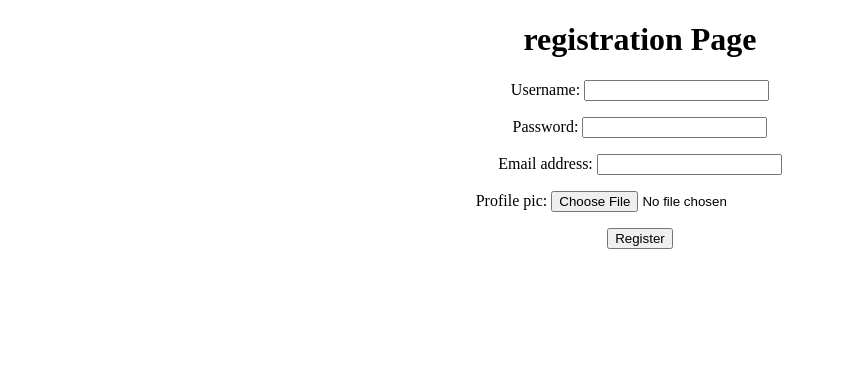
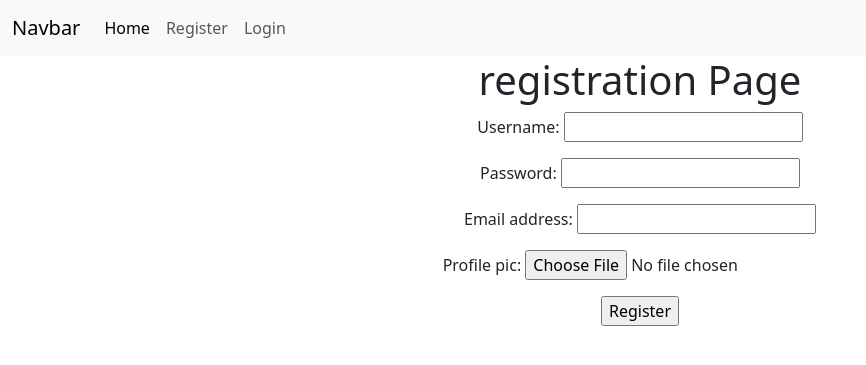
Before and after one commit to likith1003/User_Registration_E2, a Django app: page /register in a window 1280 px wide. Shown: the top 365 px of the page, without its empty margins (0-866 px from the left). Run offline with Django 5.2, Linux system fonts and the light colour scheme.

Commit message:
Add files via upload

```diff
--- a/project/app/views.py
+++ b/project/app/views.py
@@ -1,9 +1,40 @@
-from django.shortcuts import render
+from django.shortcuts import render, HttpResponse
 from app.forms import *
+from django.core.mail import send_mail
 # Create your views here.
 
 def register(request):
     UFO = UserForm()
     PFO = ProfileForm()
     d = {'UFO':UFO, 'PFO':PFO}
+    if request.method == 'POST' and request.FILES:
+        UFDO = UserForm(request.POST)
+        PFDO = ProfileForm(request.POST, request.FILES)
+        if UFDO.is_valid():
+            MUFDO = UFDO.save(commit=False)
+            pw = UFDO.cleaned_data['password']
+            MUFDO.set_password(pw)
+            MUFDO.save()
+            MPFDO = PFDO.save(commit=False)
+            MPFDO.username=MUFDO
+            MPFDO.save()
+            message=f'Hello {UFDO.cleaned_data["username"]} you r registration is successfull'
+            send_mail(
+                'Registration Successfull',
+                message,
+                'likith.qsp@gmail.com',
+                [UFDO.cleaned_data['email']],
+                fail_silently=False,
+            )
+            return render(request, 'login.html')
+        return HttpResponse('Invalid Details')
+
     return render(request,'register.html', d)
+
+
+def user_login(request):
+    return render(request, 'login.html')
+
+
+def home(request):
+    return render(request, 'home.html')
--- a/project/project/urls.py
+++ b/project/project/urls.py
@@ -22,5 +22,7 @@ from django.conf.urls.static import static
 
 urlpatterns = [
     path('admin/', admin.site.urls),
-    path('register', register, name='register')
+    path('register', register, name='register'),
+    path('', home, name='home'),
+    path('user_login', user_login, name='user_login'),
 ] + static(settings.MEDIA_URL, document_root=settings.MEDIA_ROOT)
--- /dev/null
+++ b/project/templates/base.html
@@ -0,0 +1,39 @@
+<!DOCTYPE html>
+<html lang="en">
+<head>
+    <meta charset="UTF-8">
+    <meta name="viewport" content="width=device-width, initial-scale=1.0">
+    <title>
+    {% block title%}{% endblock %}
+
+    </title>
+    <link href="https://cdn.jsdelivr.net/npm/bootstrap@5.3.3/dist/css/bootstrap.min.css" rel="stylesheet" integrity="sha384-QWTKZyjpPEjISv5WaRU9OFeRpok6YctnYmDr5pNlyT2bRjXh0JMhjY6hW+ALEwIH" crossorigin="anonymous">
+    <script src="https://cdn.jsdelivr.net/npm/bootstrap@5.3.3/dist/js/bootstrap.bundle.min.js" integrity="sha384-YvpcrYf0tY3lHB60NNkmXc5s9fDVZLESaAA55NDzOxhy9GkcIdslK1eN7N6jIeHz" crossorigin="anonymous"></script>
+</head>
+<body>
+    <nav class="navbar navbar-expand-lg bg-body-tertiary">
+        <div class="container-fluid">
+          <a class="navbar-brand" href="#">Navbar</a>
+          <button class="navbar-toggler" type="button" data-bs-toggle="collapse" data-bs-target="#navbarNav" aria-controls="navbarNav" aria-expanded="false" aria-label="Toggle navigation">
+            <span class="navbar-toggler-icon"></span>
+          </button>
+          <div class="collapse navbar-collapse" id="navbarNav">
+            <ul class="navbar-nav">
+              <li class="nav-item">
+                <a class="nav-link active" aria-current="page" href="/">Home</a>
+              </li>
+              <li class="nav-item">
+                <a class="nav-link" href="{% url 'register' %}">Register</a>
+              </li>
+              <li class="nav-item">
+                <a class="nav-link" href="{% url 'user_login' %}">Login</a>
+              </li>
+
+            </ul>
+          </div>
+        </div>
+      </nav>
+      {% block body %}
+      {% endblock  %}
+</body>
+</html>
--- a/project/templates/register.html
+++ b/project/templates/register.html
@@ -1,13 +1,13 @@
-<!DOCTYPE html>
-<html lang="en">
-<head>
-    <meta charset="UTF-8">
-    <meta name="viewport" content="width=device-width, initial-scale=1.0">
-    <title>Document</title>
-</head>
-<body>
+{% extends "base.html" %}
+{% block title %}
+Registration
+{% endblock title %}
+
+{% block body %}
+
+
     <center>
-        <form method="post">
+        <form method="post" enctype="multipart/form-data">
             <h1>registration Page</h1>
             {% csrf_token %}
             {{UFO.as_p}}
@@ -15,5 +15,4 @@
             <input type="submit" value="Register">
         </form>
     </center>
-</body>
-</html>
+    {% endblock  %}
```
Also changed, not shown: project/project/settings.py (+7 -0 lines), project/templates/home.html (added, +9 -0 lines), project/templates/login.html (added, +13 -0 lines), project/db.sqlite3, project/media/Screenshot_2024-03-07_192650.png (added), project/media/Screenshot_2024-03-07_192650_GZuvZnC.png (added), project/media/Screenshot_2024-03-07_192650_SOI238y.png (added), project/media/Screenshot_2024-03-07_192650_q0lPH23.png (added), project/media/Screenshot_2024-03-07_193232.png (added), project/media/Screenshot_2024-03-07_193232_tfVXPOB.png (added), project/media/Screenshot_2024-03-07_193952.png (added).
